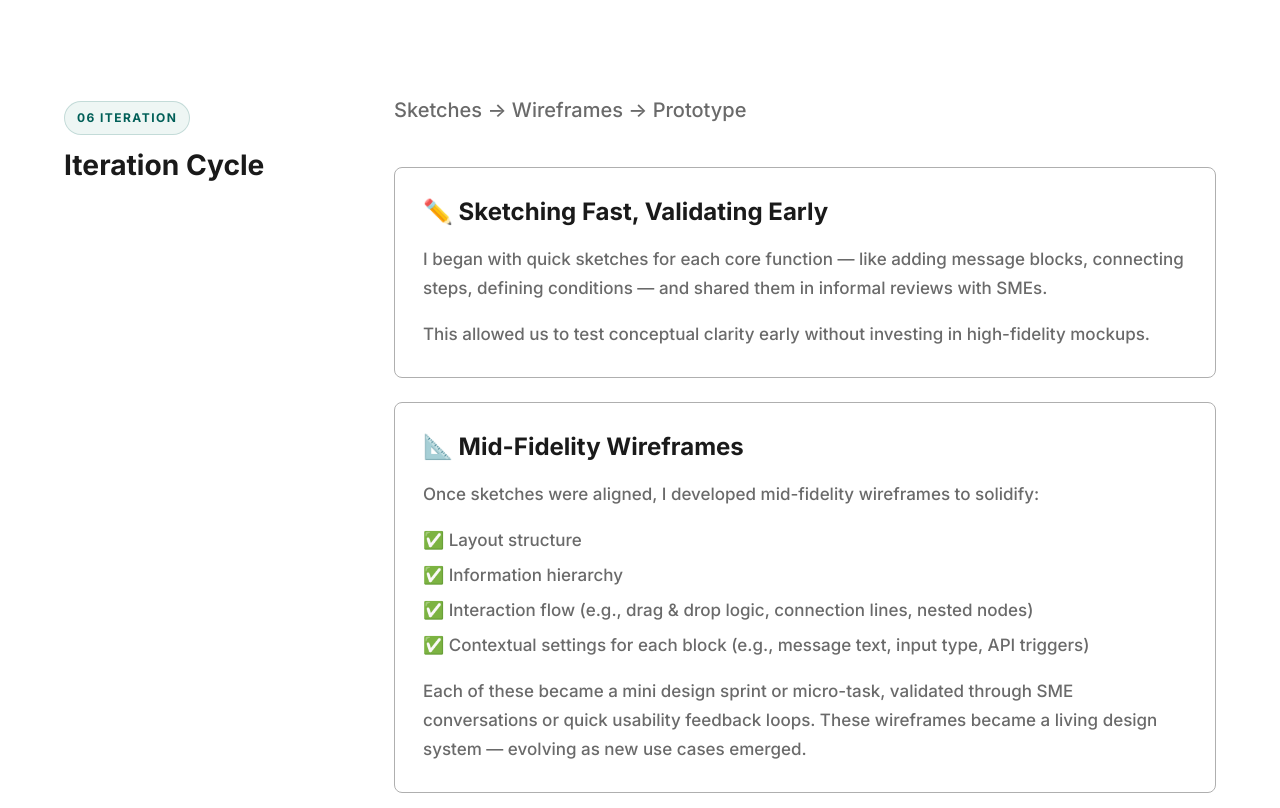
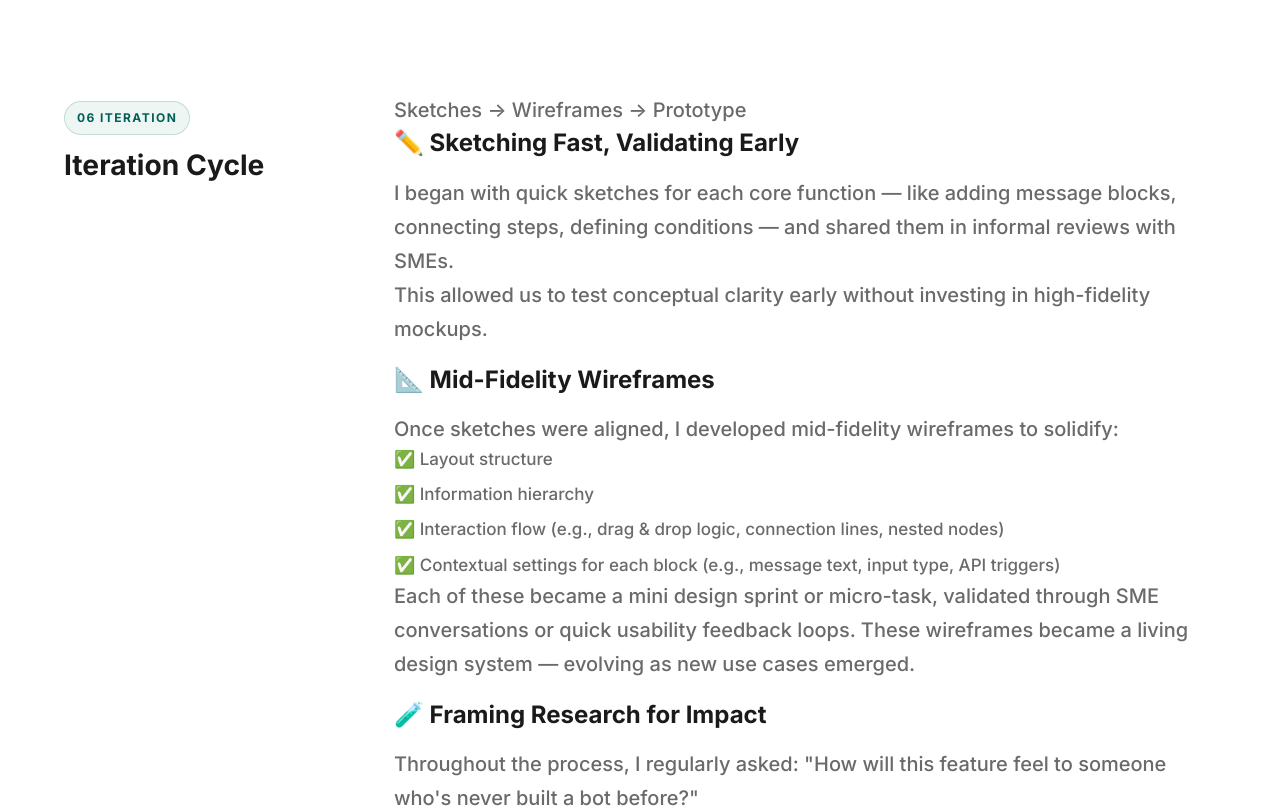
Before and after one commit to Johnley270/Personal-website, a React (Vite) app: page /bcf in a window 1280 px wide. Shown: the part 9260-10068 px from the top of the page. Built offline with nearby package versions, Linux system fonts and the light colour scheme; a web font is replaced by a local one.

Commit message:
Change Iteration Cycle to direct content layout without cards

```diff
--- a/src/pages/CaseStudy.jsx
+++ b/src/pages/CaseStudy.jsx
@@ -340,13 +340,11 @@ function BcfCaseStudy({ onContactClick, study }) {
           <div>
             <p className="cs-lead">{study.iterationIntro}</p>
             {study.iterationCards ? (
-              <div className="cs-card-grid cs-discovery-grid">
+              <div className="cs-copy">
                 {study.iterationCards.map((card) => (
-                  <article className="cs-point-card" key={card.title}>
+                  <div key={card.title}>
                     <h3>{card.title}</h3>
-                    {card.intro ? (
-                      <div className="cs-copy">
-                        <p>{card.intro}</p>
+                    {card.intro && <p>{card.intro}</p>}
                     {card.assessLabel && <p className="cs-analysis-label">{card.assessLabel}</p>}
                     {card.assessPoints && (
                       <ul className="cs-analysis-list">
@@ -357,10 +355,6 @@ function BcfCaseStudy({ onContactClick, study }) {
                     )}
                     {card.outro && <p>{card.outro}</p>}
                   </div>
-                    ) : (
-                      <p>{card.body}</p>
-                    )}
-                  </article>
                 ))}
               </div>
             ) : (
```
Lines whose indentation alone changed are shown as unchanged.
